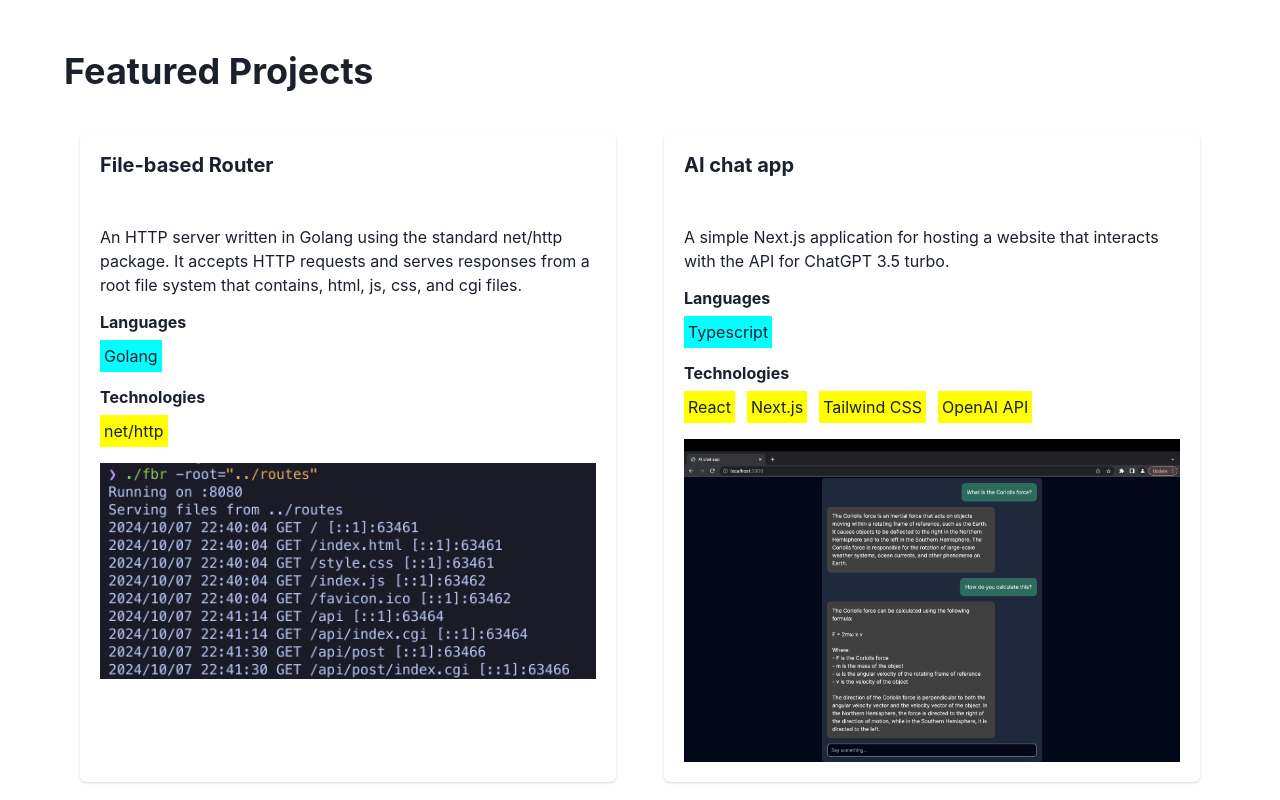
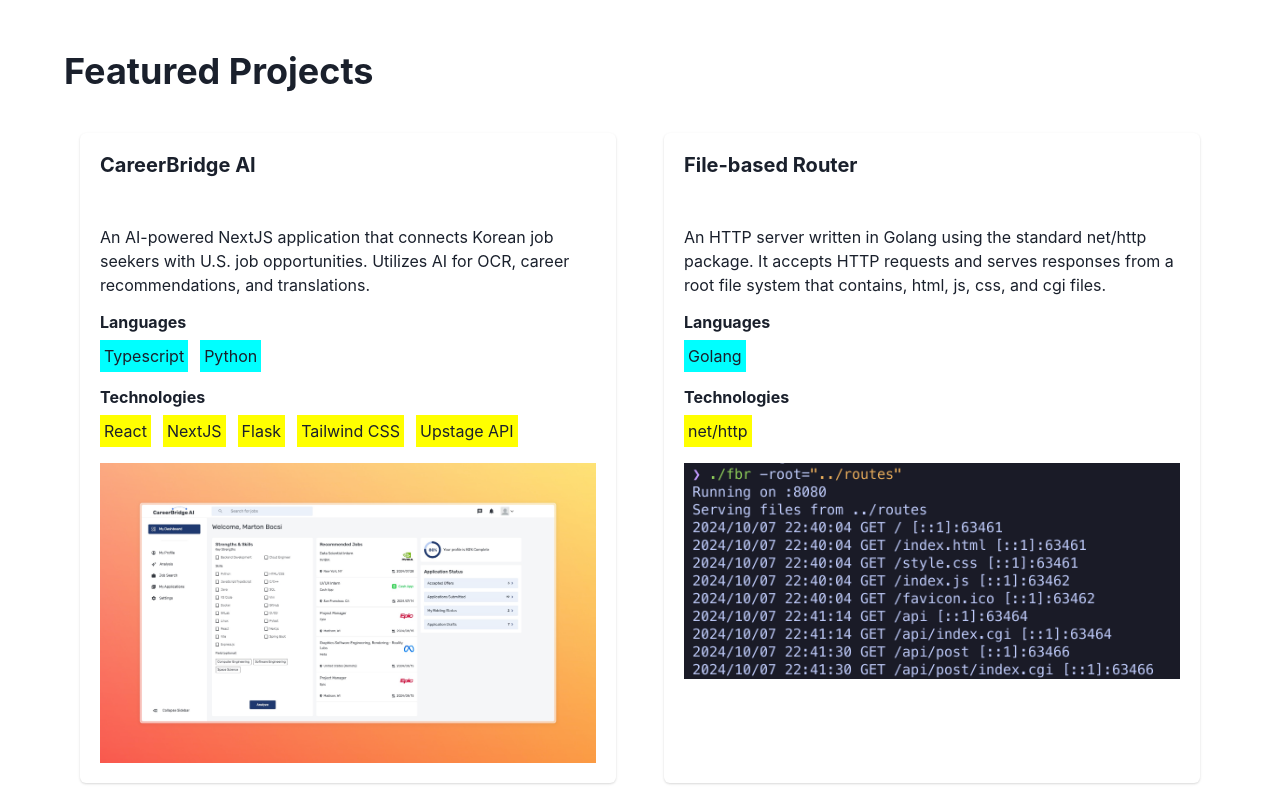
Before and after one commit to mbocsi/marton-site, a React (Create React App) app: page / in a window 1280 px wide. Shown: the part 4460-5260 px from the top of the page. Built offline with nearby package versions, Linux system fonts and the light colour scheme.

Commit message:
Added CareerBridge AI.

```diff
--- a/src/components/projects.jsx
+++ b/src/components/projects.jsx
@@ -10,7 +10,7 @@ import {
   Image,
 } from "@chakra-ui/react";
 import { forwardRef } from "react";
-import aiApp from "../images/darkmode.png";
+import careerBridgeAi from "../images/careerbridgeai.jpeg";
 import marketApp from "../images/item_page.png";
 import goApi from "../images/goapi.png";
 import "./projects.css";
@@ -22,6 +22,15 @@ import demoFrontend from "../images/demoFrontend.png";
 
 const projects = [
   {
+    title: "CareerBridge AI",
+    github_url: "https://github.com/JIHONGKING/Ideation-Frontend",
+    image: careerBridgeAi,
+    description:
+      "An AI-powered NextJS application that connects Korean job seekers with U.S. job opportunities. Utilizes AI for OCR, career recommendations, and translations.",
+    languages: ["Typescript", "Python"],
+    tech: ["React", "NextJS", "Flask", "Tailwind CSS", "Upstage API"],
+  },
+  {
     title: "File-based Router",
     github_url: "https://github.com/mbocsi/file-based-router",
     image: fileRouter,
@@ -29,15 +38,6 @@ const projects = [
       "An HTTP server written in Golang using the standard net/http package. It accepts HTTP requests and serves responses from a root file system that contains, html, js, css, and cgi files.",
     languages: ["Golang"],
     tech: ["net/http"],
-  },
-  {
-    title: "AI chat app",
-    github_url: "https://github.com/mbocsi/AI-Chat-App",
-    image: aiApp,
-    description:
-      "A simple Next.js application for hosting a website that interacts with the API for ChatGPT 3.5 turbo.",
-    languages: ["Typescript"],
-    tech: ["React", "Next.js", "Tailwind CSS", "OpenAI API"],
   },
   {
     title: "Steam Market Stats",
```
Also changed, not shown: src/images/careerbridgeai.jpeg (added).
